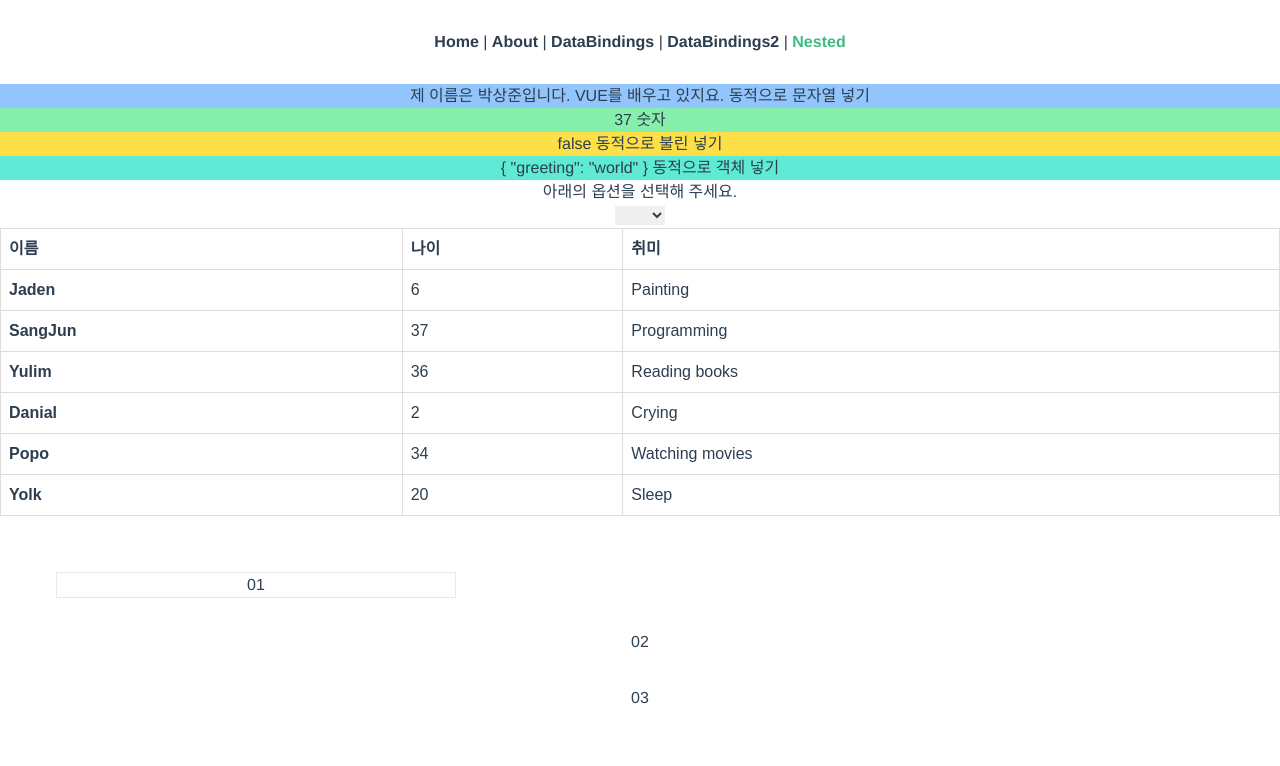
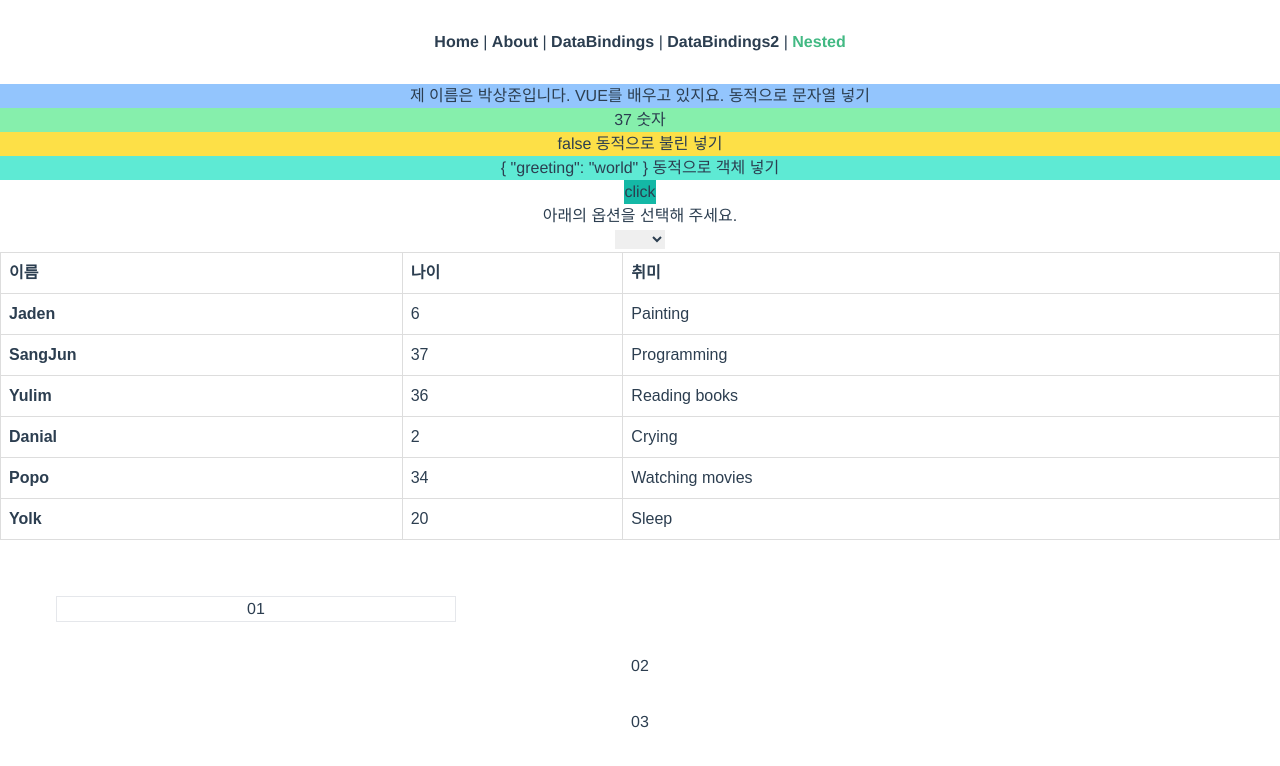
Before and after one commit to iteach12/vue_weekend, a Vue app: page /nested in a window 1280 px wide. Shown: the top 766 px of the page. Built offline with nearby package versions, Linux system fonts and the light colour scheme.

Commit message:
부모 컴포넌트 -> 자식컴포넌트 이벤트 발생

```diff
--- a/src/components/PageTitle.vue
+++ b/src/components/PageTitle.vue
@@ -6,6 +6,9 @@
     <h2 class="bg-yellow-300">{{ booleantest }} 동적으로 불린 넣기</h2>
     <h2 class="bg-teal-300">{{ objecttest }} 동적으로 객체 넣기</h2>
   </div>
+  <button type="button" @click="childFunc" ref="btn" class="bg-teal-500">
+    click
+  </button>
 </template>
 <script>
 export default {
@@ -27,5 +30,10 @@ export default {
       },
     },
   },
+  methods: {
+    childFunc() {
+      console.log('부모 컴포넌트에서 직접 발생시킨 이벤트');
+    },
+  },
 };
 </script>
--- a/src/views/NestedComponent.vue
+++ b/src/views/NestedComponent.vue
@@ -5,6 +5,8 @@
       :numtest="numTest"
       :booleantest="booleanTest"
       :objecttest="objectTest"
+      @send-message="sendMessage"
+      ref="pageTitle"
     />
 
     <ImageCard />
@@ -15,6 +17,9 @@ import PageTitle from '../components/PageTitle';
 import ImageCard from '../components/ImageCard';
 export default {
   components: { PageTitle, ImageCard },
+  mounted() {
+    this.$refs.pageTitle.$refs.btn.click();
+  },
   data() {
     return {
       myTestTitle: '제 이름은 박상준입니다. VUE를 배우고 있지요.',
```
